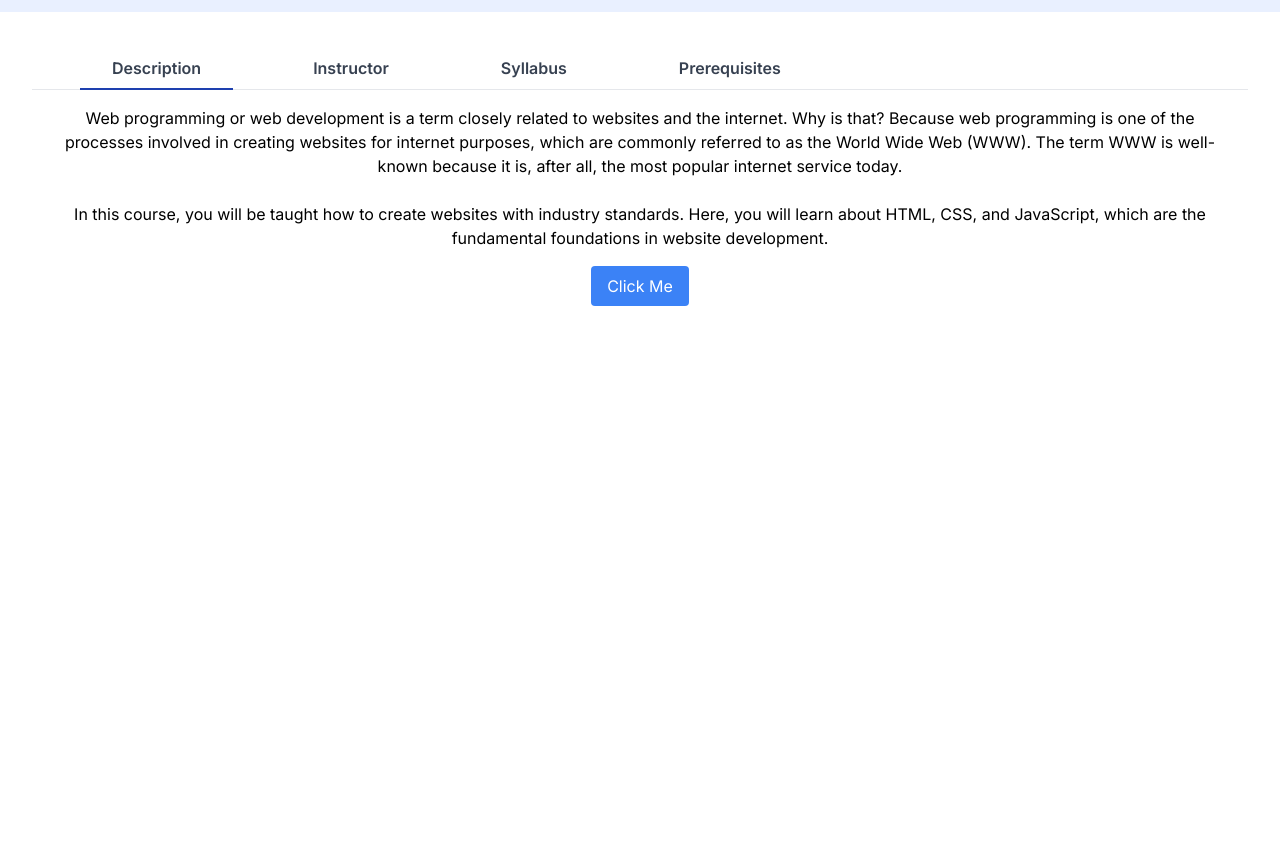
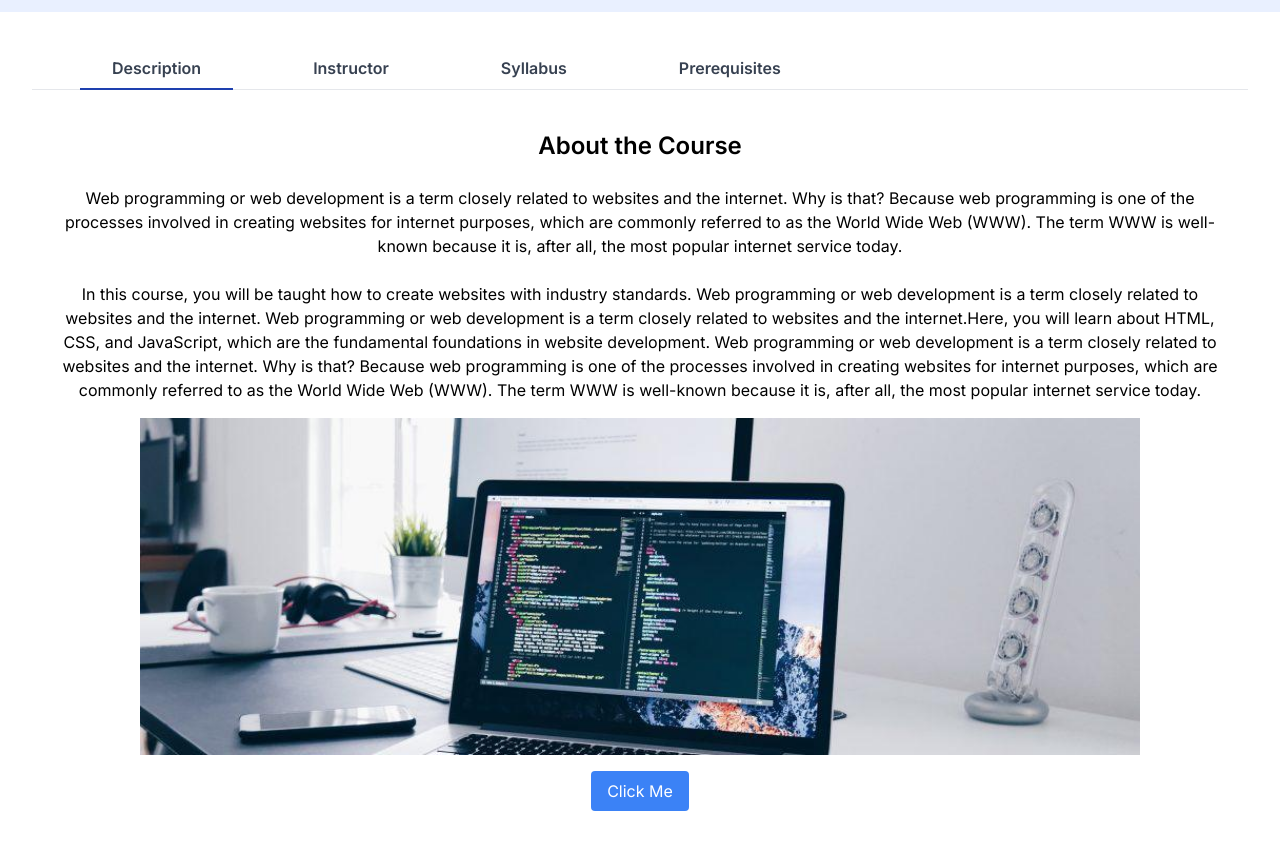
Before and after one commit to Xanvia/MOOC-IT-Center-UOP, a Next.js app in the folder frontend/: page /courses/1 in a window 1280 px wide. Shown: the part 560-1410 px from the top of the page. Before the commit the page ends 914 px from the top, so only its background shows below. Built offline with nearby package versions, Linux system fonts and the light colour scheme; no server answers.

Commit message:
put course image inside the tab

```diff
--- a/frontend/src/components/Course/CourseCard/CourseHome/CourseDetailsTabs.tsx
+++ b/frontend/src/components/Course/CourseCard/CourseHome/CourseDetailsTabs.tsx
@@ -1,6 +1,8 @@
 "use client";
 import { useState } from 'react';
-import Breadcrumb from "../CourseHome/Breadcrumb";
+import Image from "next/image";
+
+const headerImage = "/images/course-header.jpg";
 
 const CourseDetailsTabs = () => {
   const [activeTab, setActiveTab] = useState('Description');
@@ -10,9 +12,22 @@ const CourseDetailsTabs = () => {
         name: 'Description',
         content: (
         <div>
+            <br/>
+            <h1 className="text-2xl font-semibold">About the Course</h1>
+            <br/>
             <p>Web programming or web development is a term closely related to websites and the internet. Why is that? Because web programming is one of the processes involved in creating websites for internet purposes, which are commonly referred to as the World Wide Web (WWW). The term WWW is well-known because it is, after all, the most popular internet service today.</p>
             <br/>
-            <p>In this course, you will be taught how to create websites with industry standards. Here, you will learn about HTML, CSS, and JavaScript, which are the fundamental foundations in website development.</p>
+            <p>In this course, you will be taught how to create websites with industry standards. Web programming or web development is a term closely related to websites and the internet. Web programming or web development is a term closely related to websites and the internet.Here, you will learn about HTML, CSS, and JavaScript, which are the fundamental foundations in website development. Web programming or web development is a term closely related to websites and the internet. Why is that? Because web programming is one of the processes involved in creating websites for internet purposes, which are commonly referred to as the World Wide Web (WWW). The term WWW is well-known because it is, after all, the most popular internet service today.</p>
+            <div>
+            <Image
+                    src={headerImage}
+                    alt="Computer"
+                    layout="fil"
+                    width={1000}
+                    height={500}
+                    className="mt-4"
+                />
+            </div>
             <button className="mt-4 px-4 py-2 bg-blue-500 text-white rounded hover:bg-blue-700">
             Click Me
             </button>
```
